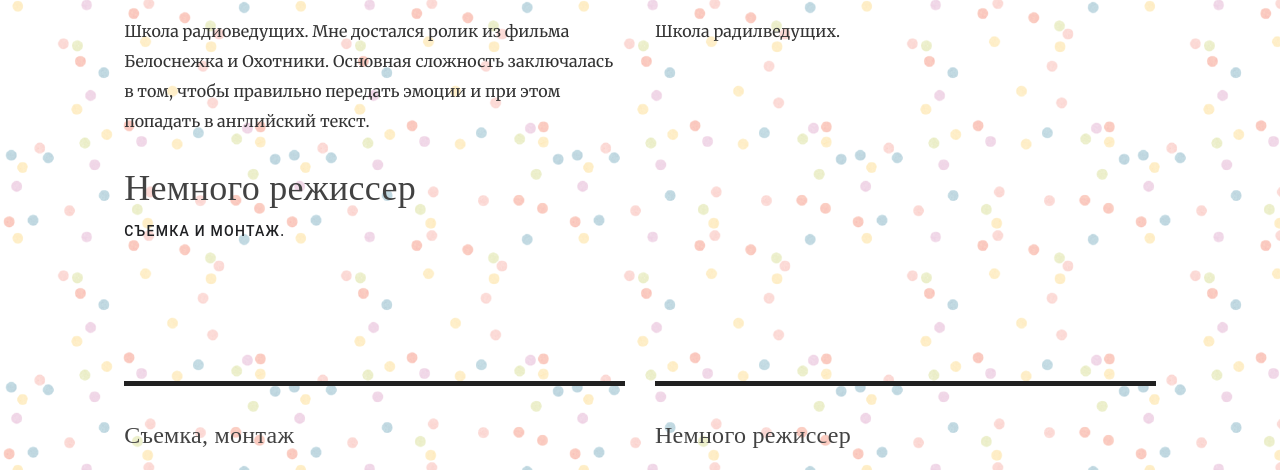
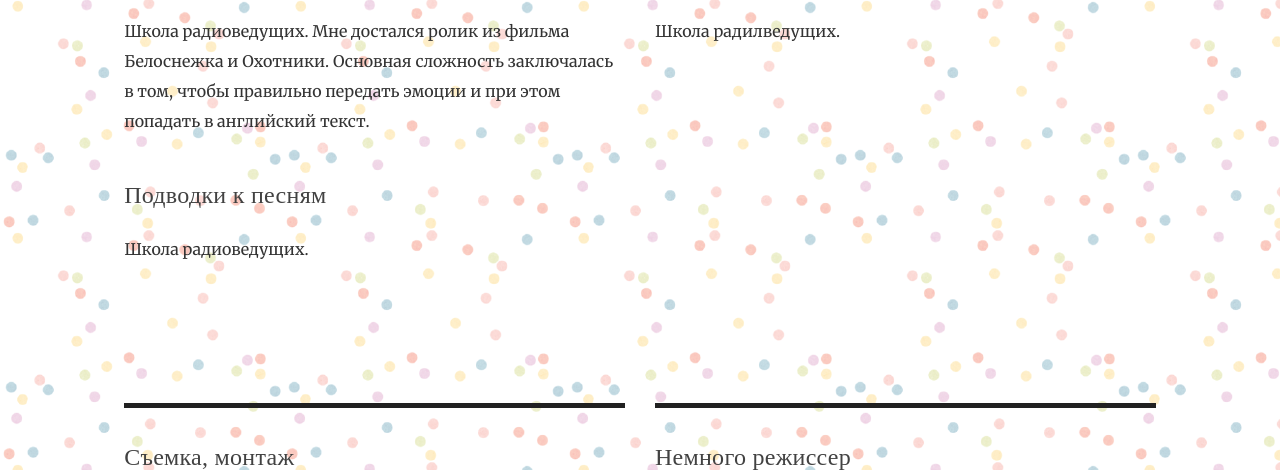
Before and after one commit to cvkp/cvkp.github.io, a Jekyll site: the page built from video/index.html, in a window 1280 px wide and 900 px high, scrolled down 756 px, cut to the strip 92-562 px from the top of the window. Built offline with Jekyll 4.4.1, drawn with Linux system fonts in a browser that asks for light colours; nearby versions of some CDN libraries; library files that are not in the unit come from our copies.

Commit message:
Update index.html

```diff
--- a/video/index.html
+++ b/video/index.html
@@ -134,8 +134,12 @@ contact: passive
    <div class="col-md-10">
       <div class="col-md-12">
          <div class="pageHeading">
-            <h1 class="mainHeading">Немного режиссер</h1>
-            <h4 class="subHeading">Съемка и монтаж. </h4>
+              <div class="resource--content-headline headline__first">Подводки к песням</div>
+
+
+         <div class="media-body">
+             <p> Школа радиоведущих.</p>
+         </div>
          </div>
 
             <div class="col-md-1">
```
